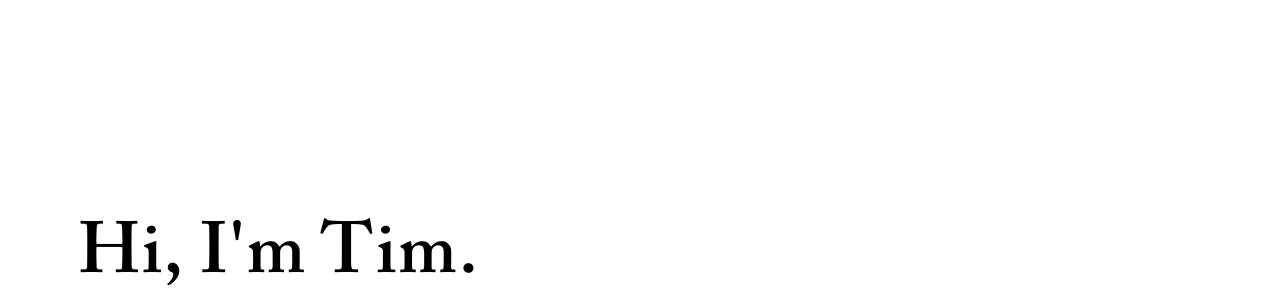
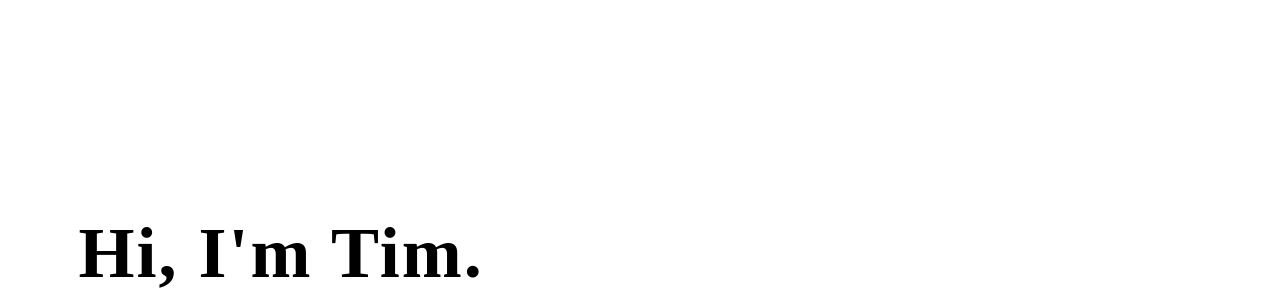
Before and after one commit to timyhe/timyhe.com, a plain HTML site: page index.html in a window 1280 px wide. Shown: the part 138-443 px from the top of the page. Drawn offline with nearby package versions, Linux system fonts and the light colour scheme; a web font is replaced by a local one.

Commit message:
is this allowry

```diff
--- a/css/mobile.css
+++ b/css/mobile.css
@@ -10,8 +10,21 @@ html{
 
 
 @font-face {
-  font-family: 'Caslon';
-  src: url('./ACaslonPro-Semibold.otf') format('opentype');
+  font-family: 'HKGrotesk';
+  src: url("./HKGrotesk-SemiBold.woff2") format('woff2'),
+       url('./HKGrotesk-SemiBold.woff') format('woff'),
+       url('./HKGrotesk-SemiBold.ttf') format('truetype');
+
+      font-weight: bold;
+      font-style: normal;
+}
+
+@font-face {
+  font-family: 'Souvenir';
+  src: url("./Souvenir.woff") format('woff');
+
+      font-weight: bold;
+      font-style: normal;
 }
 
 @font-face {
@@ -54,7 +67,7 @@ html{
 }
 
 body {
-font-family: 'Caslon', serif;
+font-family: 'Lora', serif;
 /* color: #323232; */
 width:100%!important;
 }
--- a/css/styles.css
+++ b/css/styles.css
@@ -15,15 +15,20 @@ html{
 
 @font-face {
   font-family: 'HKGrotesk';
-  src: url("./HKGrotesk-SemiBold.ttf") format('truetype');
+  src: url("./HKGrotesk-SemiBold.woff2") format('woff2'),
+       url('./HKGrotesk-SemiBold.woff') format('woff'),
+       url('./HKGrotesk-SemiBold.ttf') format('truetype');
 
       font-weight: bold;
       font-style: normal;
 }
 
 @font-face {
-  font-family: 'Caslon';
-  src: url('./ACaslonPro-Semibold.otf') format('opentype');
+  font-family: 'Souvenir';
+  src: url("./Souvenir.woff") format('woff');
+
+      font-weight: bold;
+      font-style: normal;
 }
 
 .content-wrapper {
@@ -38,7 +43,7 @@ html{
 }
 
 body {
-  font-family: 'Caslon', serif;
+  font-family: 'Souvenir', serif;
   /* color: #323232; */
 }
 
--- a/index.html
+++ b/index.html
@@ -14,7 +14,7 @@
     <link rel="stylesheet" type="text/css"
         media="only screen and (min-device-width: 10px) and (max-device-width: 800px)" href="css/mobile.css" />
     <link rel="stylesheet" type="text/css" media="only screen and (min-device-width: 801px)" href="css/styles.css" />
-    <link href="https://fonts.googleapis.com/css?family=Crimson+Text:400,600&display=swap" rel="stylesheet">
+    <link href="https://fonts.googleapis.com/css?family=Source+Serif+Pro:400,600&display=swap" rel="stylesheet">
     <link rel="stylesheet" href="https://cdnjs.cloudflare.com/ajax/libs/animate.css/3.7.0/animate.min.css">
     <title>Tim He</title>
 </head>
```
Also changed, not shown: about.html (+1 -1 lines), literatura.html (+0 -1 lines), css/ACaslonPro-Regular.otf (deleted), css/ACaslonPro-Semibold.otf (deleted), css/HKGrotesk-SemiBold.woff (added), css/HKGrotesk-SemiBold.woff2 (added), css/Souvenir.woff (added), 3 other files.
